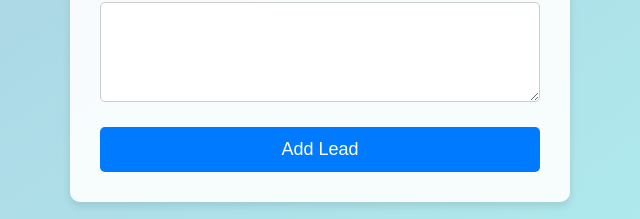
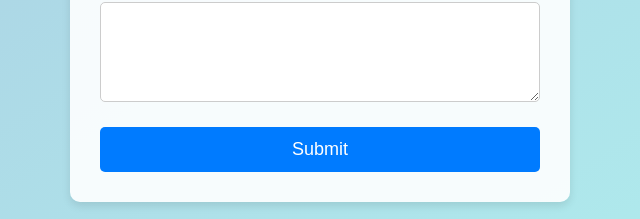
Before and after one commit to poornimaqbm/Lead-Form, a plain HTML site: page index.html in a window 1280 px wide. Shown: the part 645-864 px from the top of the page, 320-960 px from the left. Drawn offline with Linux system fonts and the light colour scheme.

Commit message:
Update index.html

```diff
--- a/index.html
+++ b/index.html
@@ -54,7 +54,7 @@
                 <textarea id="comments" name="comments" rows="4"></textarea>
             </div>
 
-            <button type="submit">Add Lead</button>
+            <button type="submit">Submit</button>
         </form>
     </div>
 </body>
```
